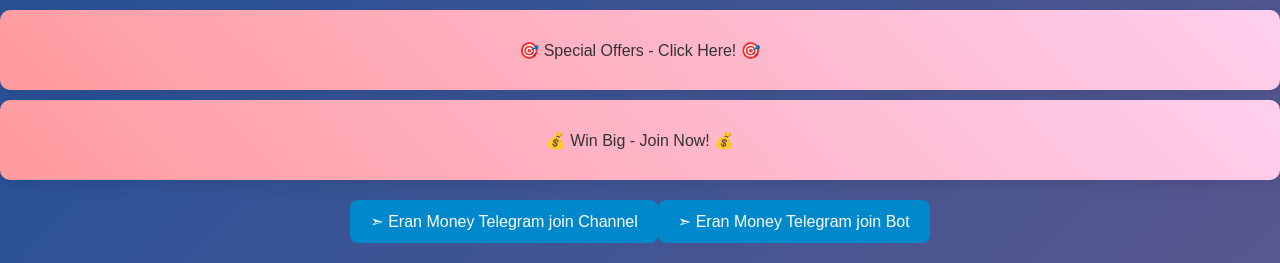
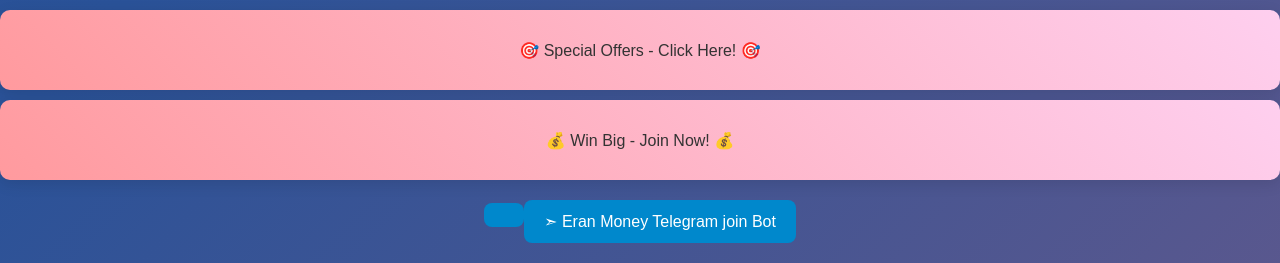
Before and after one commit to npk364/free-Recharge-, a Flask app: page /game in a window 1280 px wide. Shown: the part 1684-1947 px from the top of the page. Run offline with Flask 3, Linux system fonts and the light colour scheme.

Commit message:
Update index.html

```diff
--- a/templates/index.html
+++ b/templates/index.html
@@ -217,8 +217,7 @@
     <!-- Telegram Channel Button -->
 <div class="telegram-button-container">
     <a href="https://t.me/Eran_money281Officel" target="_blank" class="telegram-button">
-        ➣ Eran Money Telegram join Channel
-        <a href="https://t.me/Eran_money281bot" target="_blank" class="telegram-button">
+        <a href="https://t.me/Eran_money281bot" target="_round" class="telegram-button">
         ➣ Eran Money Telegram join Bot
     </a>
 </div>
```
